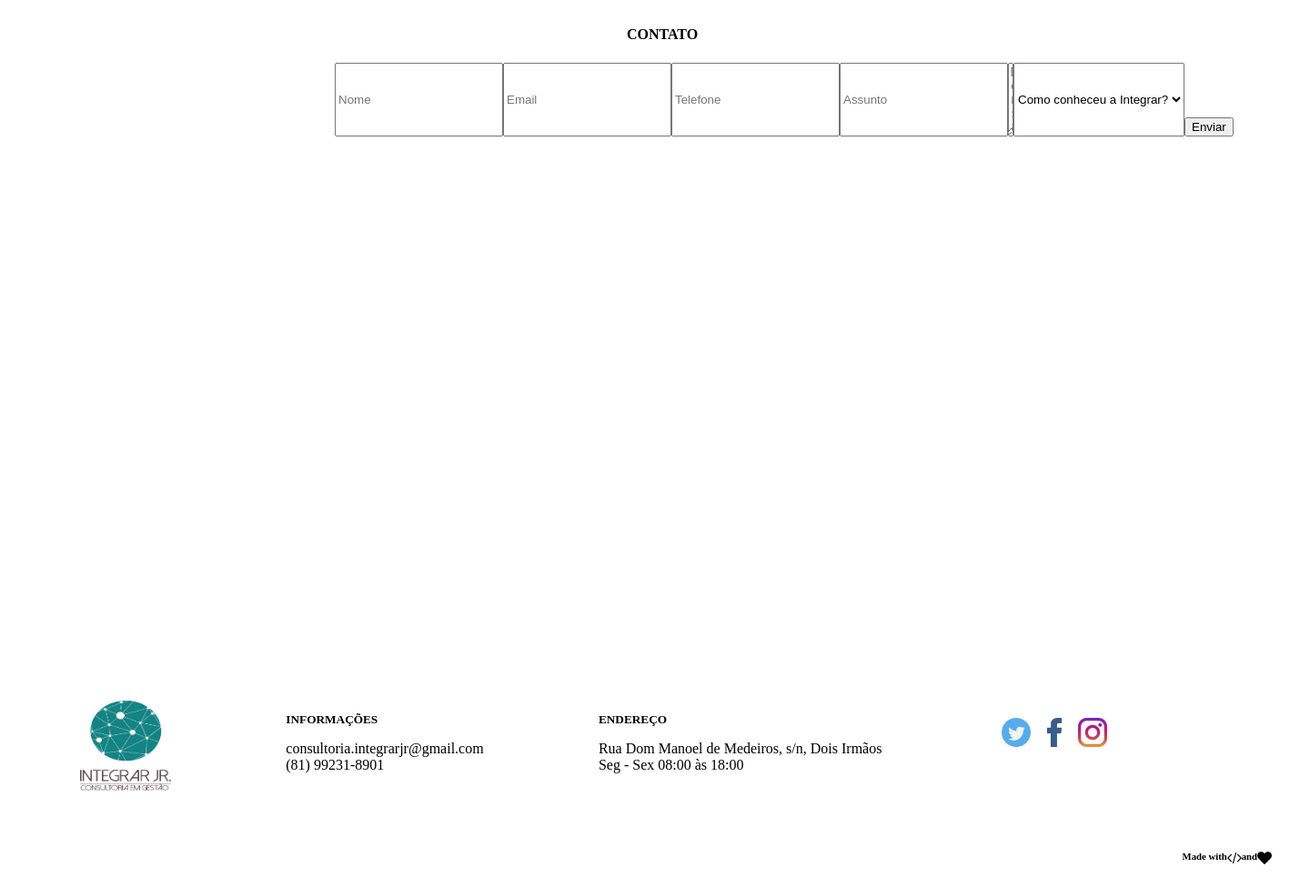
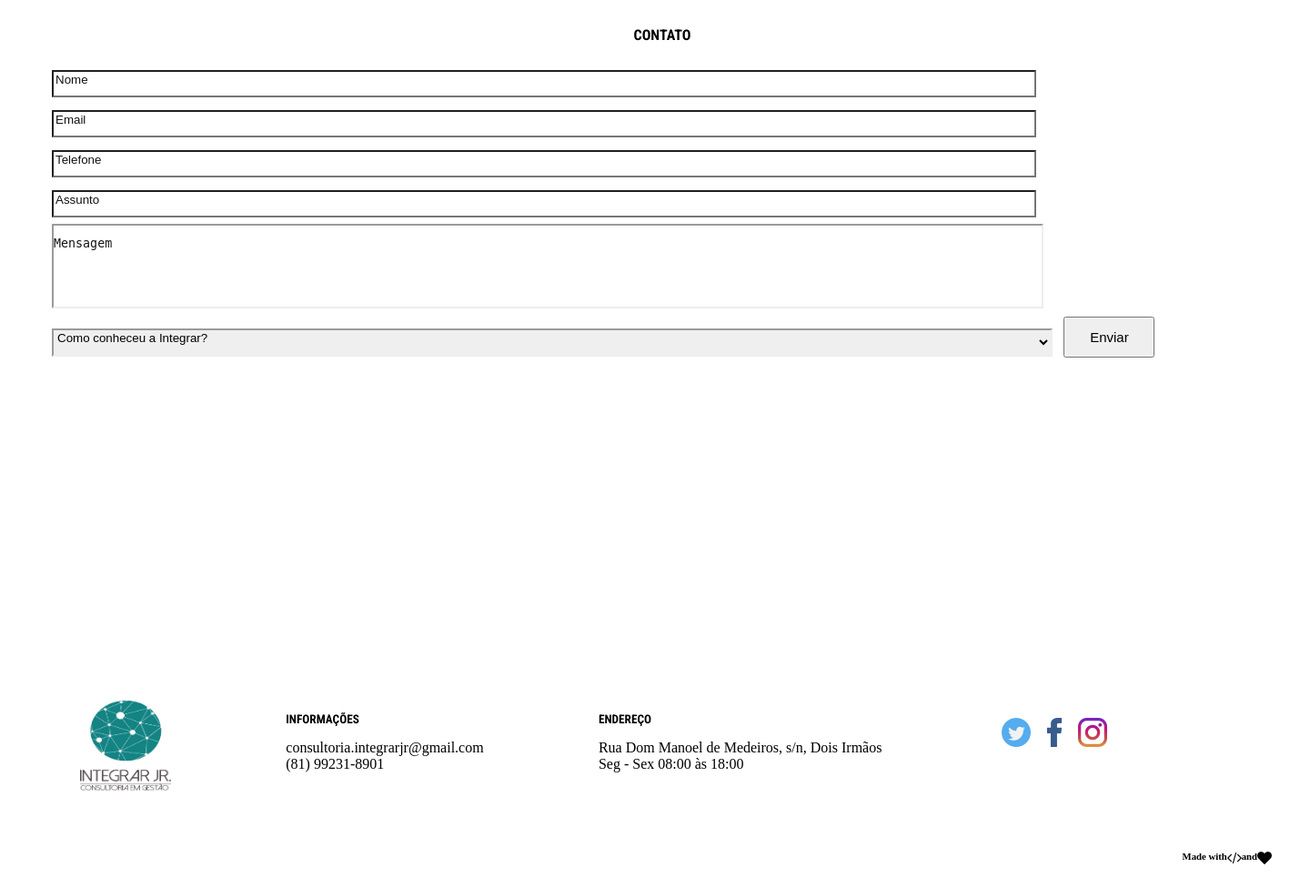
Before and after one commit to citi-onboarding/IntegrarJr, a Django app: page / in a window 1440 px wide. Shown: the whole page at 91% size. Run offline with Django 3.2, Linux system fonts and the light colour scheme; some libraries are stand-ins or nearby versions.

Commit message:
email funcionando, estrutura do contato mobile pronto

```diff
--- a/Integrar/settings.py
+++ b/Integrar/settings.py
@@ -125,8 +125,8 @@ STATICFILES_DIRS = [
     os.path.join(BASE_DIR, 'static'),
 ]
 
-EMAIL_HOST = '' #Aqui irá a origem do email pra onde será enviado as mensagens
-EMAIL_HOST_USER = '' #Aqui estará o email do cliente
-EMAIL_HOST_PASSWORD = '' #Aqui é a senha desse email
+EMAIL_HOST = 'smtp.gmail.com' #Aqui irá a origem do email pra onde será enviado as mensagens
+EMAIL_HOST_USER = 'geekamancio@gmail.com' #Aqui estará o email do cliente
+EMAIL_HOST_PASSWORD = 'jecatatu10' #Aqui é a senha desse email
 EMAIL_PORT = 587
 EMAIL_USE_TLS = True
--- a/core/forms.py
+++ b/core/forms.py
@@ -10,7 +10,7 @@ class Contato(forms.Form):
     )
 
     nameContato = forms.CharField(label="",widget=forms.TextInput(attrs={'placeholder': 'Nome'}))
-    emailContato = forms.EmailField(label="",widget=forms.TextInput(attrs={'placeholder': 'Email'}))
+    mailContato = forms.EmailField(label="",widget=forms.TextInput(attrs={'placeholder': 'Email'}))
     phoneContato = forms.CharField(label="",widget=forms.TextInput(attrs={'placeholder': 'Telefone'}))
     subjectContato = forms.CharField(label="",widget=forms.TextInput(attrs={'placeholder': 'Assunto'}))
     messageContato = forms.CharField(label="", widget=forms.Textarea(attrs={'width':"100%", 'cols' : "30", 'rows': "5", 'placeholder': 'Mensagem'}))
--- a/core/templates/index.html
+++ b/core/templates/index.html
@@ -7,6 +7,8 @@
     <meta http-equiv="X-UA-Compatible" content="ie=edge">
     <meta name="viewport" content="width=device-width, initial-scale=1.0">
     <link rel="stylesheet" href="{% static "css\style.css" %}">
+    <link href="https://fonts.googleapis.com/css?family=Roboto+Condensed:400,700" rel="stylesheet">
+    <link rel="stylesheet" href="https://use.fontawesome.com/releases/v5.0.13/css/all.css" integrity="sha384-DNOHZ68U8hZfKXOrtjWvjxusGo9WQnrNx2sqG0tfsghAvtVlRW3tvkXWZh58N9jp" crossorigin="anonymous">
 </head>
 <body>
     <nav id="navbar"></nav>
@@ -16,7 +18,7 @@
     <div class="Contato">
         <h4>CONTATO</h4>
         <form action="" method = "POST">
-                {{ form }}
+                {% csrf_token %} {{ form }}
                 <button class="campo" id="button" type="submit" style="margin-top:5px ;">Enviar</button>
 
         </form>
@@ -50,7 +52,7 @@
                     <img src={% static "icons\twitter.png" %}></img>
                     <img src={% static "icons\facebook.png" %}></img>
                     <img src={% static "icons\instagram.png" %}></img>
-                    <h6>Made with<strong></></strong></strong> and ♥</h6>
+                    <h6>Made with <strong><i class="fas fa-code"></i></strong></strong> and ♥</h6>
                 </div>
             </div>
         </span>
--- a/core/views.py
+++ b/core/views.py
@@ -5,36 +5,29 @@ from django.core.mail import send_mail
 
 # Create your views here.
 def index(request):
-
     # cuida dos dados vindos do form caso acionado
-
     if request.method == 'POST':
         # pega os dados do form e guar em sua variável
-
         form = Contato(request.POST)
         # verifica se o form é válido
-
         if form.is_valid():
             # coloca cada dado em sua devida variável
             name = form.cleaned_data['nameContato']
-            phone = form.cleaned_data['emailContato']
-            email = form.cleaned_data['phoneContato']
+            phone = form.cleaned_data['mailContato']
+            mail = form.cleaned_data['phoneContato']
             subject = form.cleaned_data['subjectContato']
             meet = form.cleaned_data['meetContato']
             message = form.cleaned_data['messageContato']
-
             # Gera o corpo do Email como uma string
-          #  entiremail = ''.format(nameContato, emailContato, phoneContato, subjectContato, messageContato, meetContato)
-
+            entiremail = 'Nome:{}\nTelefone: {}\nEmail: {}\nComo conheceu: {}\nMensagem: {}'.format(name, mail, phone, subject, message, meet)
             send_mail(
                 subject,    # Assunto do email
                 entiremail,  # Corpo do email
-                '',   # aqui irá o email de envio
-                [''], #aqui irá o email de destino
-
+                'gas5@cin.ufpe.br',   # aqui irá o email de envio
+                ['geekamancio@gmail.com'], #aqui irá o email de destino
+                fail_silently=False
             )
     # Se a página foi acessada diretamente pelo link, o form criado é em branco
     else:
         form = Contato()
-
     return render(request, 'index.html', {'form': form})
--- a/static/css/style.css
+++ b/static/css/style.css
@@ -48,18 +7,66 @@
     align-items: center;
     width: 100%;
 }
-form{
-    display: flex;
-    flex-direction: row;
-    justify-content: space-around;
-    width: 50%
+.Contato h4{
+    font-family: 'Roboto Condensed', sans-serif;
 }
-.campo{
-    margin-top: 10px;
+form {
+    align-items: center;
 }
-#button{
-    align-self: flex-end;
+input[type=text] { /* Configuracoes do input do form do contato*/
+    margin-top:7px;
+    margin-bottom:7px;
+    width: 80%; /*Coloca o form com metade da div*/
+    padding-bottom: 10px;
+    background-color: transparent;
+    justify-content: center;
+    }
+
+input::placeholder{ /* Coloca o placeholder com cor branca do input*/
+    color:#131212;
 }
+
+textarea::placeholder{ /* Coloca o placeholder com cor branca na area de texto(mensagem)*/
+    color:#151414;
+}
+#id_meetContato{
+    width:82%;
+    padding-bottom: 10px;
+    border-width: 2px;
+    border-style: inset;
+    border-color: initial;
+    border-image: initial;
+}
+option{ /* ajusta as configuracoes das opcoes do select*/
+    background: gray;
+    width: 80%;
+    color:white;
+}
+
+textarea{ /* Ajusta as configuracoes da area de texto ( mensagem)*/
+    width: 80%;
+    padding-bottom: px;
+    padding-top: 12px;
+    padding-right: 12px;
+    padding-left: 0;
+    background-color: transparent;
+    resize: none;
+    border-width: 2px;
+    border-style: inset;
+    border-color: initial;
+    border-image: initial;
+}
+
+button[type=submit] { /* Ajusta as configuracoes do botao*/
+    width: 100px;
+    padding: 12px 6px;
+    margin: 8px;
+    font-size: 15px;
+    cursor: pointer;
+}
+
+/* FOOTER*/
+
 footer{
     position: absolute;
     bottom:0px;
@@ -102,6 +109,7 @@ footer{
 }
 footer h5{
     margin-bottom: 15px;
+    font-family: 'Roboto Condensed', sans-serif;
 }
 footer p{
     margin: 0px;
```
Also changed, not shown: other parts of static/css/style.css (+82 -43 lines).
